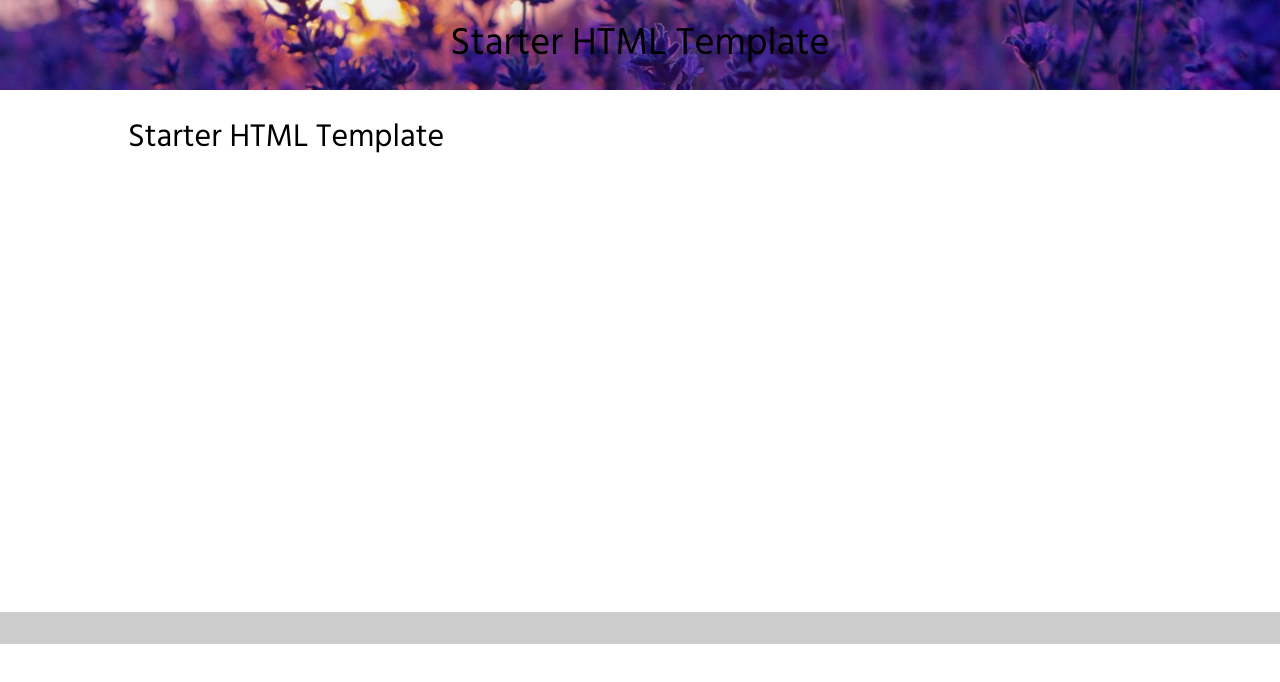
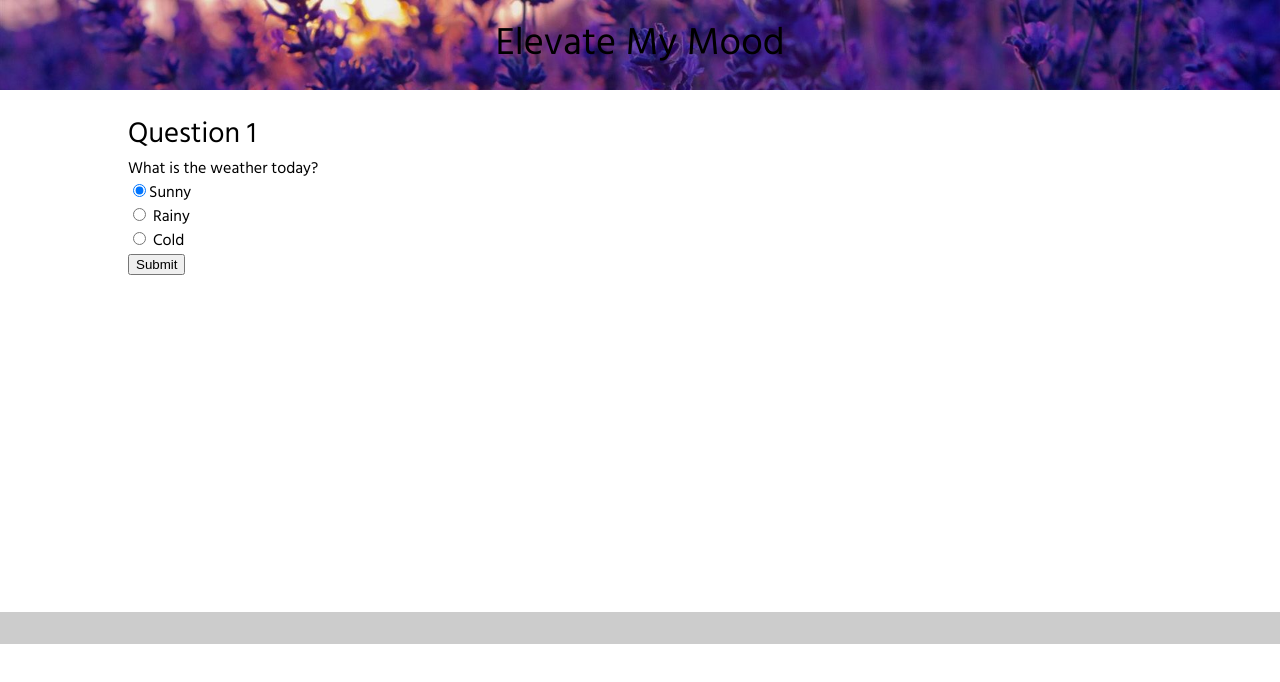
Before and after one commit to pugliciousmug/23Quest2, a plain HTML site: page index.html in a window 1280 px wide. Drawn offline with Linux system fonts and the light colour scheme.

Commit message:
Added a weather radial question

```diff
--- a/index.html
+++ b/index.html
@@ -2,7 +2,7 @@
 <html>
   <head>
     <meta charset="utf-8">
-    <title>Starter HTML Template</title>
+    <title>Elevate My Mood</title>
     <link href='https://fonts.googleapis.com/css?family=Hind' rel='stylesheet' type='text/css'>
     <link rel="stylesheet" type="text/css" href="css/reset.css">
     <link rel="stylesheet" type="text/css" href="css/default-style.css">
@@ -12,13 +12,22 @@
   <body>
 
     <header>
-      <h1>Starter HTML Template</h1>
+      <h1>Elevate My Mood</h1>
     </header>
 
 
     <main>
-      <h2>Starter HTML Template</h2>
+      <h3>Question 1</h3>
 
+        <form action="action_page.php">
+          <fieldset>
+            <legend>What is the weather today?</legend>
+            <input type="radio" name="weather" value="sunny" checked>Sunny<br>
+            <input type="radio" name="weather" value="rainy"> Rainy<br>
+            <input type="radio" name="weather" value="cold"> Cold<br />
+            <input type="submit" value="Submit">
+          </fieldset>
+        </form>
     </main>
 
 
```
Also changed, not shown: 1 other file.
